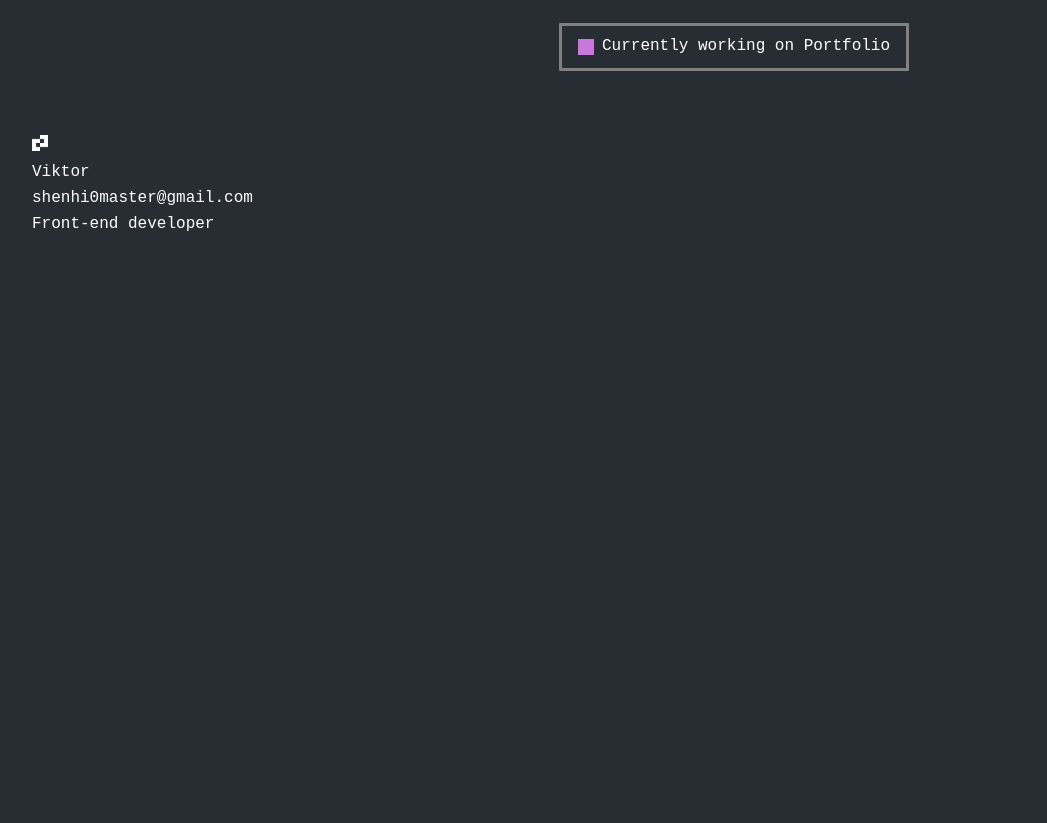
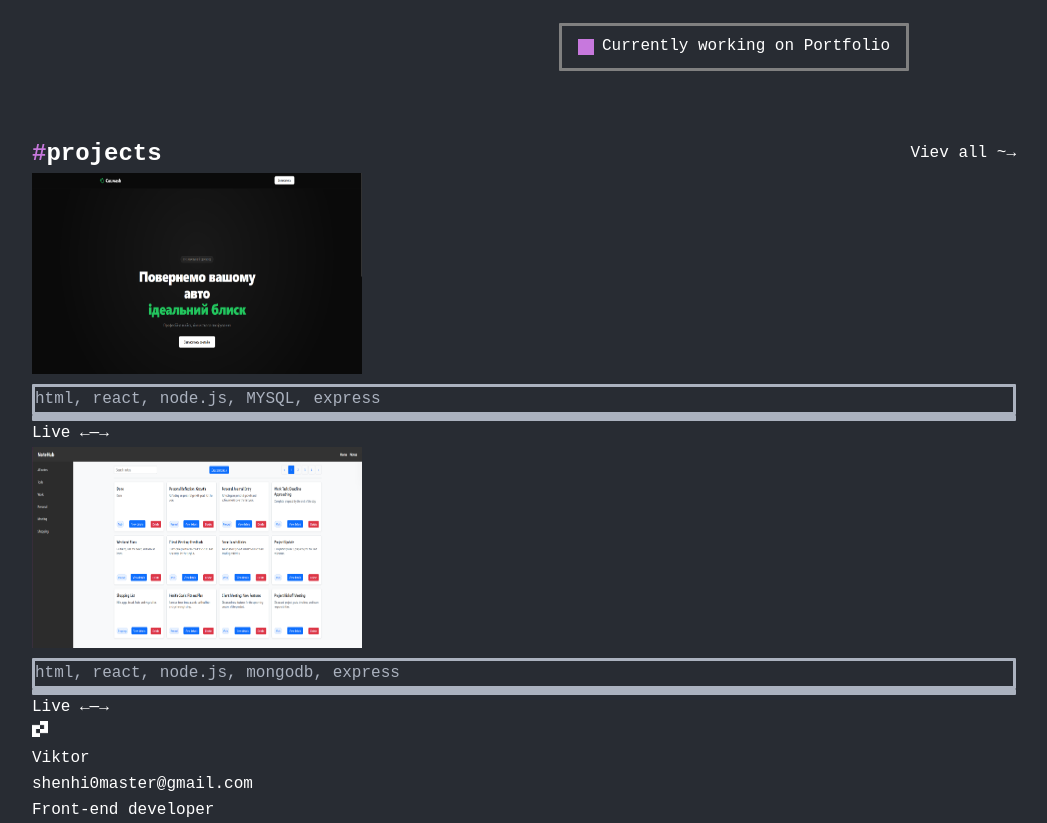
Before and after one commit to Shenhi30/portfolio-website, a Next.js app: page / in a window 1280 px wide. Shown: the part 582-1405 px from the top of the page, without its empty margins (116-1163 px from the left). Before the commit the page ends 819 px from the top, so only its background shows below. Built offline with nearby package versions, Linux system fonts and the light colour scheme.

Commit message:
start styling

```diff
--- a/app/page.tsx
+++ b/app/page.tsx
@@ -1,13 +1,13 @@
-import Link from 'next/link'
-import Image from 'next/image'
+
 import Hero from "../components/hero/hero"
+import ProjectsP from "../components/previevs/projects/projects-p"
 
 
 export default function Home() {
   return (
     <>
       <Hero/>
-
+      <ProjectsP/>
 
     </>
   )
--- a/components/previevs/projects/projects-p.module.scss
+++ b/components/previevs/projects/projects-p.module.scss
@@ -3,3 +3,22 @@
 .hash {
     color: $primary-purple;
 }
+
+.text_gray{
+    color: $text-gray;
+}
+
+.projectsP{
+    display: flex;
+    align-items: center;
+    justify-content: space-between;
+}
+
+
+.cards{
+    p{
+        border-radius: 1px;
+        border-style: solid;
+        border-color: $text-gray;
+    }
+}
--- a/components/previevs/projects/projects-p.tsx
+++ b/components/previevs/projects/projects-p.tsx
@@ -3,26 +3,27 @@ import Link from "next/link"
 import css from "../projects/projects-p.module.scss"
 
 
-export default function projectsPrewiev() {
+export default function ProjectsP() {
     return (
         <>
 
         <section>
+        <nav className={css.projectsP}>
         <div><h2><span className={css.hash}>#</span>projects</h2></div>
         <br />
         <Link href="/projects">Viev all ~→</Link>
-
-        <div >
+        </nav>
+        <div className={css.cards} >
           <Image
-          src=""
+          src="/images/CarWash.png"
+          alt="CarWash"
           width={330}
           height={201}
-          alt='preview'
           priority
           />
 
-          <p>
-
+          <p className={css.text_gray}>
+            html, react, node.js, MYSQL, express
           </p>
 
           <h1>
@@ -33,17 +34,17 @@ export default function projectsPrewiev() {
           </p>
           <Link href="https://kiyv-carwash.vercel.app/">Live ←—→</Link>
         </div>
-        <div>
+        <div className={css.cards}>
           <Image
-          src=""
+          src="/images/NoteHub.png"
           width={330}
           height={201}
-          alt='preview'
+          alt='NoteHub'
           priority
           />
 
-          <p>
-
+          <p className={css.text_gray}>
+            html, react, node.js, mongodb, express
           </p>
           <h1>
 
@@ -51,7 +52,7 @@ export default function projectsPrewiev() {
           <p>
 
           </p>
-          <Link href="https://09-auth-iota-two.vercel.app">Live ←—→</Link>
+          <Link href="https://08-zustand-eta-azure.vercel.app/">Live ←—→</Link>
         </div>
 
       </section>
```
Also changed, not shown: public/images/CarWash.png (added), public/images/NoteHub.png (added).
